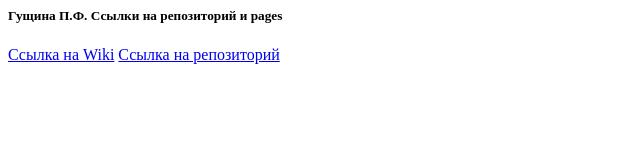
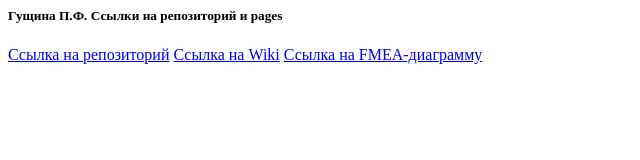
Before and after one commit to norowaretta/norowaretta, a plain HTML site: page index.html in a window 1280 px wide. Shown: the whole page, without its empty margins (0-640 px from the left). Drawn offline with Linux system fonts and the light colour scheme.

Commit message:
Update index.html

```diff
--- a/index.html
+++ b/index.html
@@ -7,8 +7,10 @@
  <body>
   <h5> Гущина П.Ф.  Ссылки на репозиторий и pages</h5>
   <!-- Комментарий -->
- <a href="https://github.com/norowaretta/norowaretta/wiki">Ссылка на Wiki</a>
- <a href="https://github.com/norowaretta/norowaretta">Ссылка на репозиторий</a>
+  <a href="https://github.com/norowaretta/norowaretta">Ссылка на репозиторий</a>
+<a href="https://github.com/norowaretta/norowaretta/wiki">Ссылка на Wiki</a>
+<a href="https://github.com/norowaretta/norowaretta/wiki/FMEA-%D0%B4%D0%B8%D0%B0%D0%B3%D1%80%D0%B0%D0%BC%D0%BC%D0%B0">Ссылка на FMEA-диаграмму</a>
+
 
  </body>
 </html>
```
